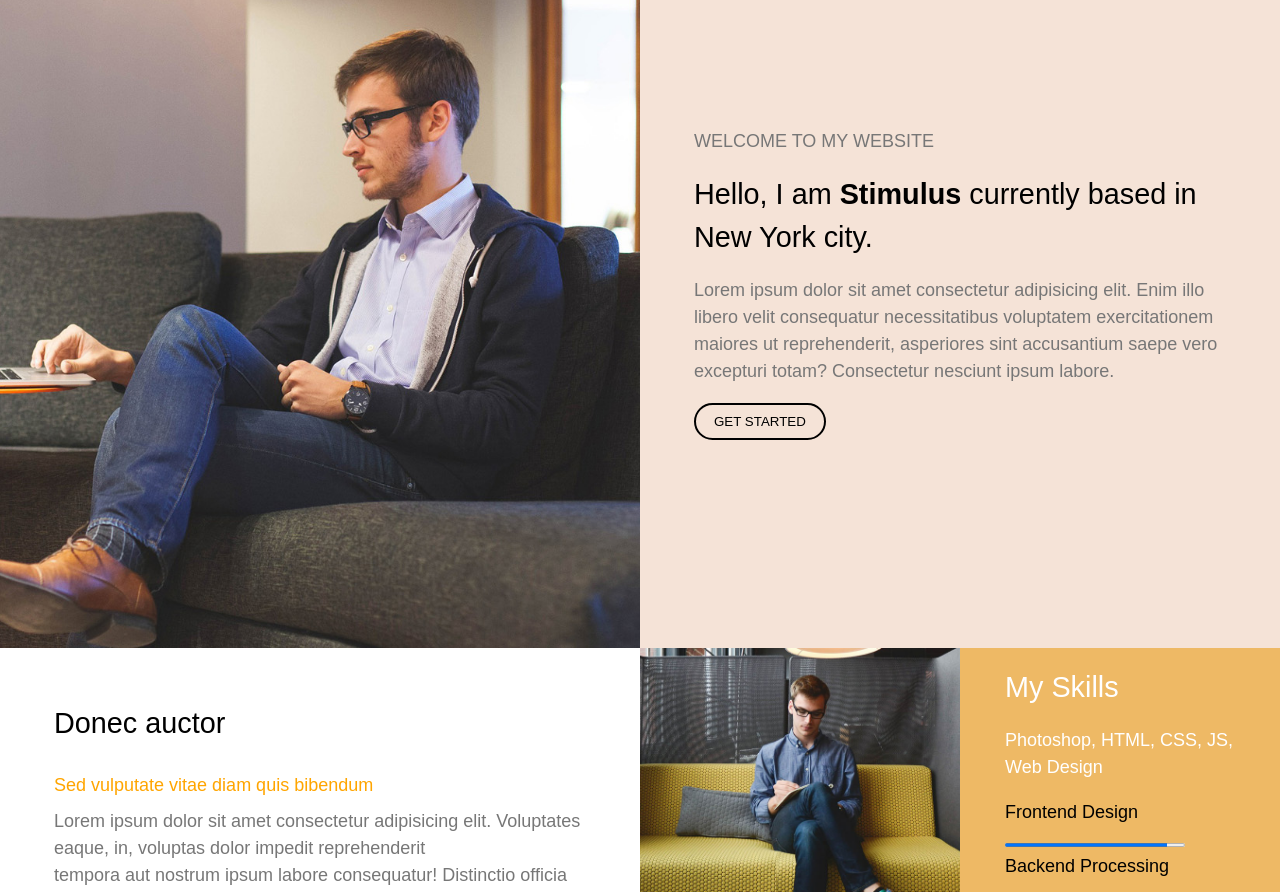
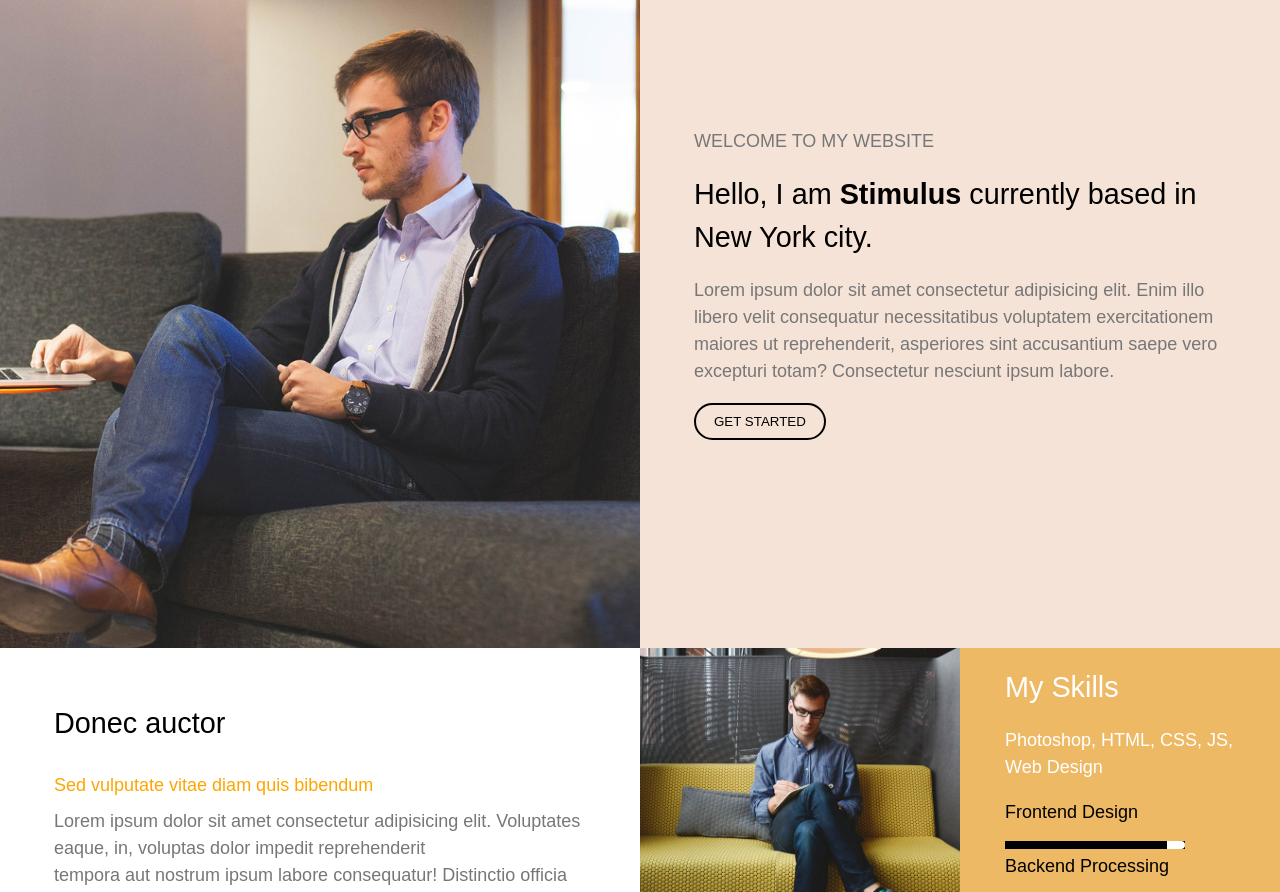
Before and after one commit to Swastikyadav/grid-layout, a plain HTML site: page index.html in a window 1280 px wide. Shown: the part 52-944 px from the top of the page. Drawn offline with Linux system fonts and the light colour scheme.

Commit message:
change progress background

```diff
--- a/assets/stylesheets/style.css
+++ b/assets/stylesheets/style.css
@@ -134,8 +134,18 @@ header {
     color: #000;
     padding: 1rem 0;
 }
-.bar progress {
+progress {
+    -webkit-appearance: none;
+    appearance: none;
     height: 8px;
+    background: #000;
+}
+progress::-webkit-progress-bar{
+    background-color: #fff;
+    border-radius: 4px;
+}
+progress[value]::-webkit-progress-value{
+    background: #000;
 }
 
 /* Section 4 Services Section*/
```
